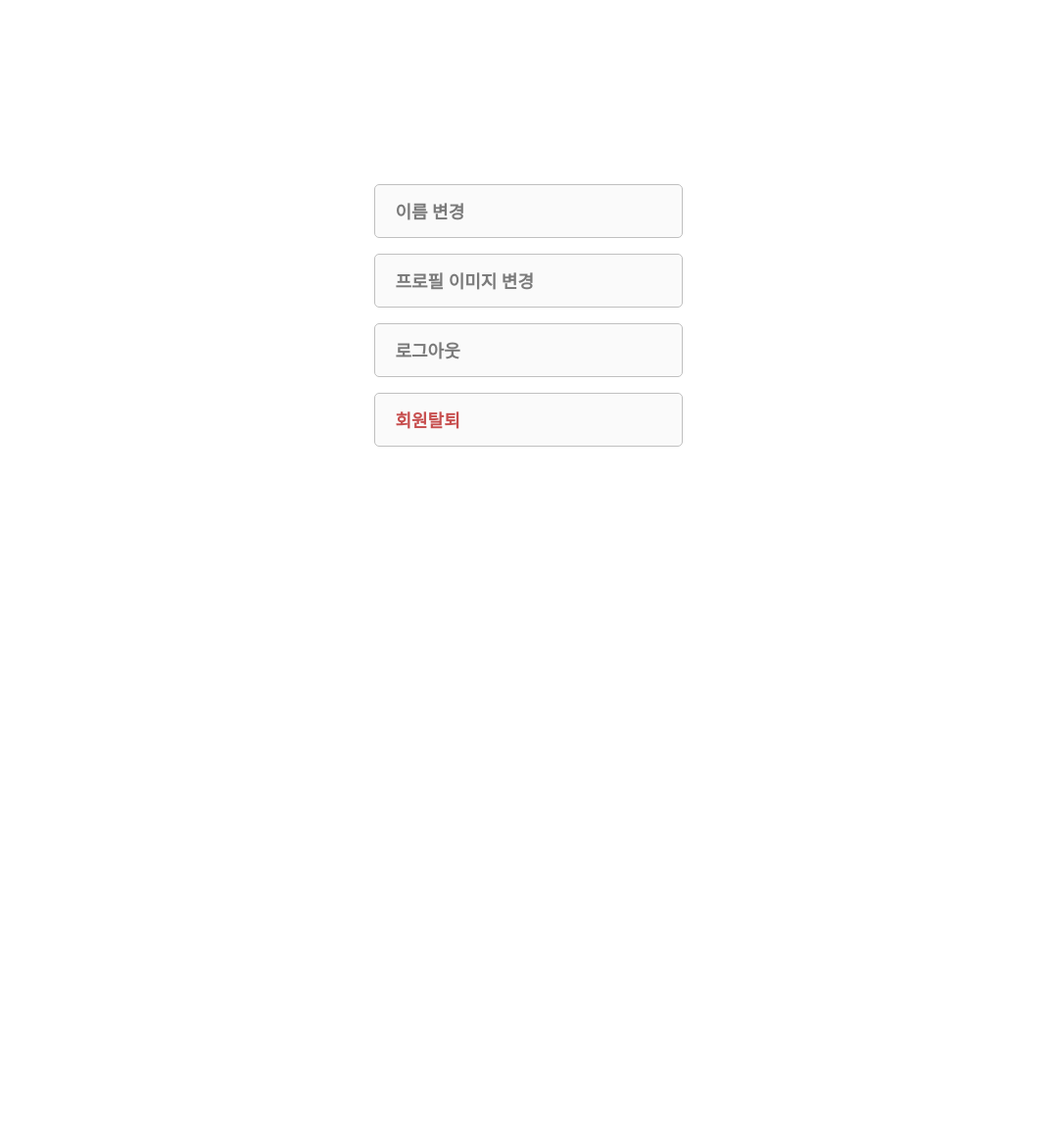
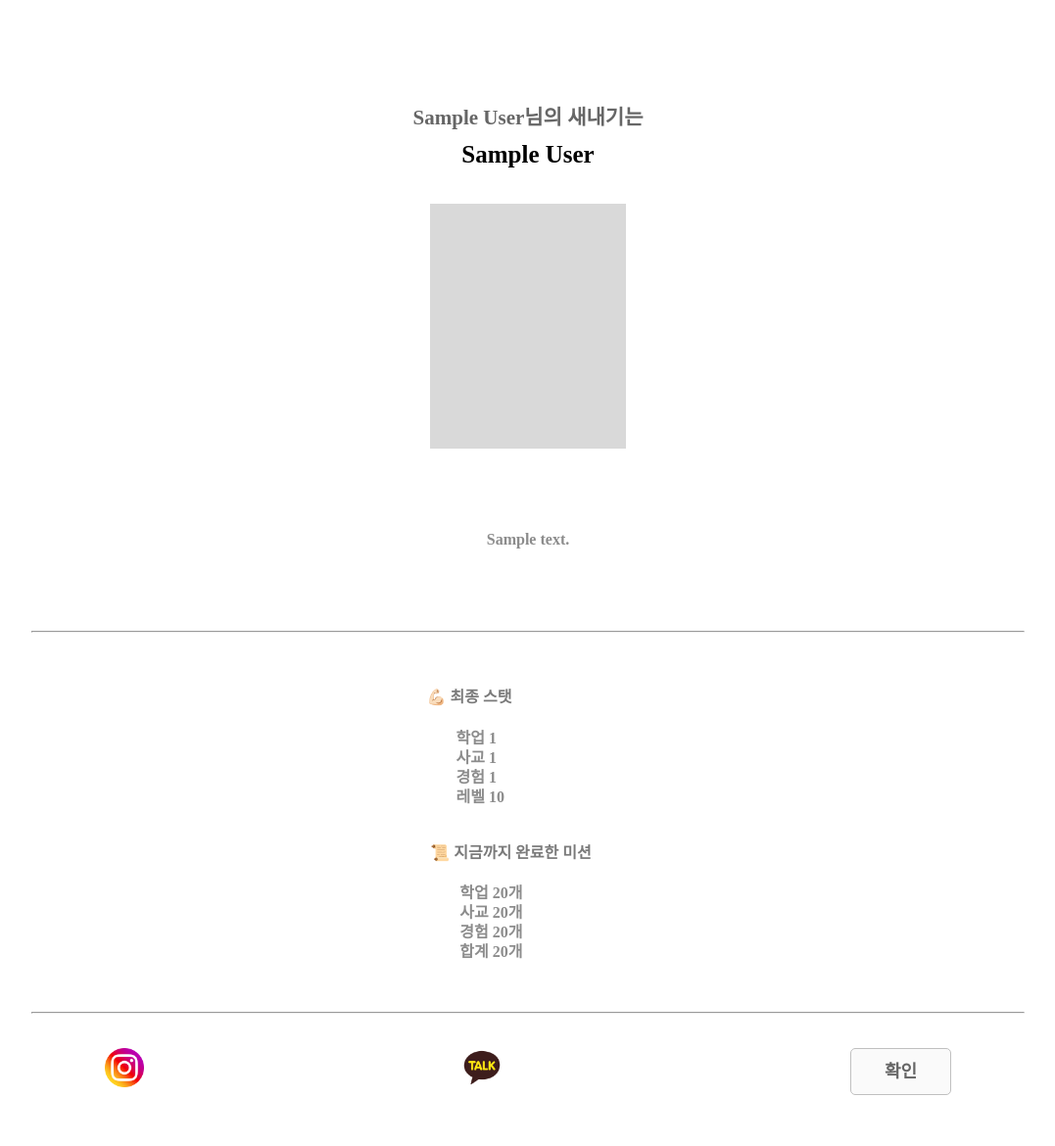
Before and after one commit to un-known0/Mission-Book, a Django app: page /setup/ in a window 1280 px wide. Shown: the whole page at 98% size, without its empty margins (101-1178 px from the left). Before the commit the page ends 456 px from the top, so only its background shows below. Run offline with Django 4.2, Linux system fonts and the light colour scheme; a user stored in the database is signed in; tables that the repository leaves empty hold one stand-in row (values such as "Sample post"); some libraries are stand-ins or nearby versions.

Commit message:
static설정과 엔딩페이지 연결(완료미션개수 미포함)

```diff
--- a/login/templates/frashman_graduation.html
+++ b/login/templates/frashman_graduation.html
@@ -1,5 +1,136 @@
-졸업하셨습니다!<br>
-{{user.name}}님의 졸업정보<br>
+<!DOCTYPE html>
+<html lang="en">
+<head>
+    <meta charset="UTF-8">
+    <meta http-equiv="X-UA-Compatible" content="IE=edge">
+    <meta name="viewport" content="width=device-width, initial-scale=1.0">
+    <title>ending3</title>
+    <script src="https://cdnjs.cloudflare.com/ajax/libs/jquery/3.0.0/jquery.min.js"></script>
+    <style>
+        *{
+            font-family: 'Apple SD Gothic Neo';
+            font-style: normal;
+            font-weight: 700;
+            font-size: 16px;
+            line-height: 20px;
+            text-align: center;
+            color: #8C8C8C;
+        }
+        .flex{
+            display: flex;
+            flex-direction: column;
+            justify-content: center;
+            align-items: center;
+        }
+        hr{
+            width: 80%;
+            margin-top: 35px;
+            margin-bottom: 35px;
+        }
 
-<h1>{{graduation.name}}</h1>
-{{graduation.content}}<br>
+        h3{
+            margin-top: 100px;
+            margin-bottom: 10px;
+            font-size: 21px;
+            line-height: 25px;
+            color: #666666;
+        }
+        h2{
+            margin-top: 0;
+            margin-bottom: 35px;
+            font-size: 25px;
+            line-height: 30px;
+            color: #000000;
+        }
+        div.img{
+            width: 200px; height: 250px;
+            margin-bottom: 35px;
+            background: #D9D9D9;
+        }
+        .main{
+            text-align: center;
+        }
+        h4{
+            color: #7A7A7A;
+        }
+        div.main2{
+            padding-right: 120px;
+        }
+        div.main3{
+            padding-right: 35px;
+        }
+        .result{
+            padding-left: 30px;
+            text-align: left;
+        }
+        footer{
+            display: flex;
+            justify-content: space-around;
+            margin: 0 52px 52px 52px;
+        }
+        footer input{
+            padding: 12px 34px;
+            margin-left: 30px;
+            background: #FAFAFA;
+            border: 0.8px solid #C0C0C0;
+            border-radius: 5px;
+            font-size: 18px;
+            line-height: 22px;
+            color: #666666;
+
+        }
+        footer img{
+            margin-right: 30px;
+        }
+    </style>
+</head>
+<body>
+    <div class="flex">
+        <h3>{{user.name}}님의 새내기는</h3>
+        <h2>{{graduation.name}}</h2>
+        <div class="img"></div>
+        <p class="main">
+            {{graduation.content|linebreaks}}
+        </p>
+        <hr/>
+
+        <div class="main2">
+            <h4 class="mg">💪🏻 최종 스탯</h4>
+            <p class="result">
+                학업 <span id="study_value">{{user.int_stat}}</span> <br/>
+                사교 <span id="friend_value">{{user.social_stat}}</span> <br/>
+                경험 <span id="expe_value">{{user.exp_stat}}</span> <br/>
+                레벨 <span id="level_value">{{user.total_exp}}</span> <br/>
+            </p>
+        </div>
+
+        <div class="main3">
+            <h4>📜 지금까지 완료한 미션</h4>
+            <p class="result">
+                학업 <span id="study_count">40</span>개 <br/>
+                사교 <span id="friend_count">100</span>개 <br/>
+                경험 <span id="expe_count">57</span>개 <br/>
+                합계 <span id="sum">300</span>개 <br/>
+            </p>
+        </div>
+    </div>
+        <hr/>
+
+    <footer>
+        {% load static %}
+        <img src="{% static 'insta.png' %}" alt="카톡공유" width="40px" height="40px"/>
+        <img src="{% static 'kakao.png' %}" alt="인스타공유" width="40px" height="40px"/>
+
+        <form action="login.html">
+            <input type="submit" value="확인"/>
+        </form>
+    </footer>
+
+    <script>
+        $('#study_count').text('20'); //성공한 학업 개수
+        $('#friend_count').text('20'); //성공한 사교 개수
+        $('#expe_count').text('20'); //성공한 경험 개수
+        $('#sum').text('20'); // 합계
+    </script>
+</body>
+</html>
--- a/login/views.py
+++ b/login/views.py
@@ -10,7 +10,7 @@ import os, io
 import datetime
 
 
-this_year = 2023
+this_year = 2022
 
 
 def join(request):
```
Also changed, not shown: Mission_Book/settings.py (+6 -1 lines), Mission_Book/static/insta.png (added), Mission_Book/static/kakao.png (added).
